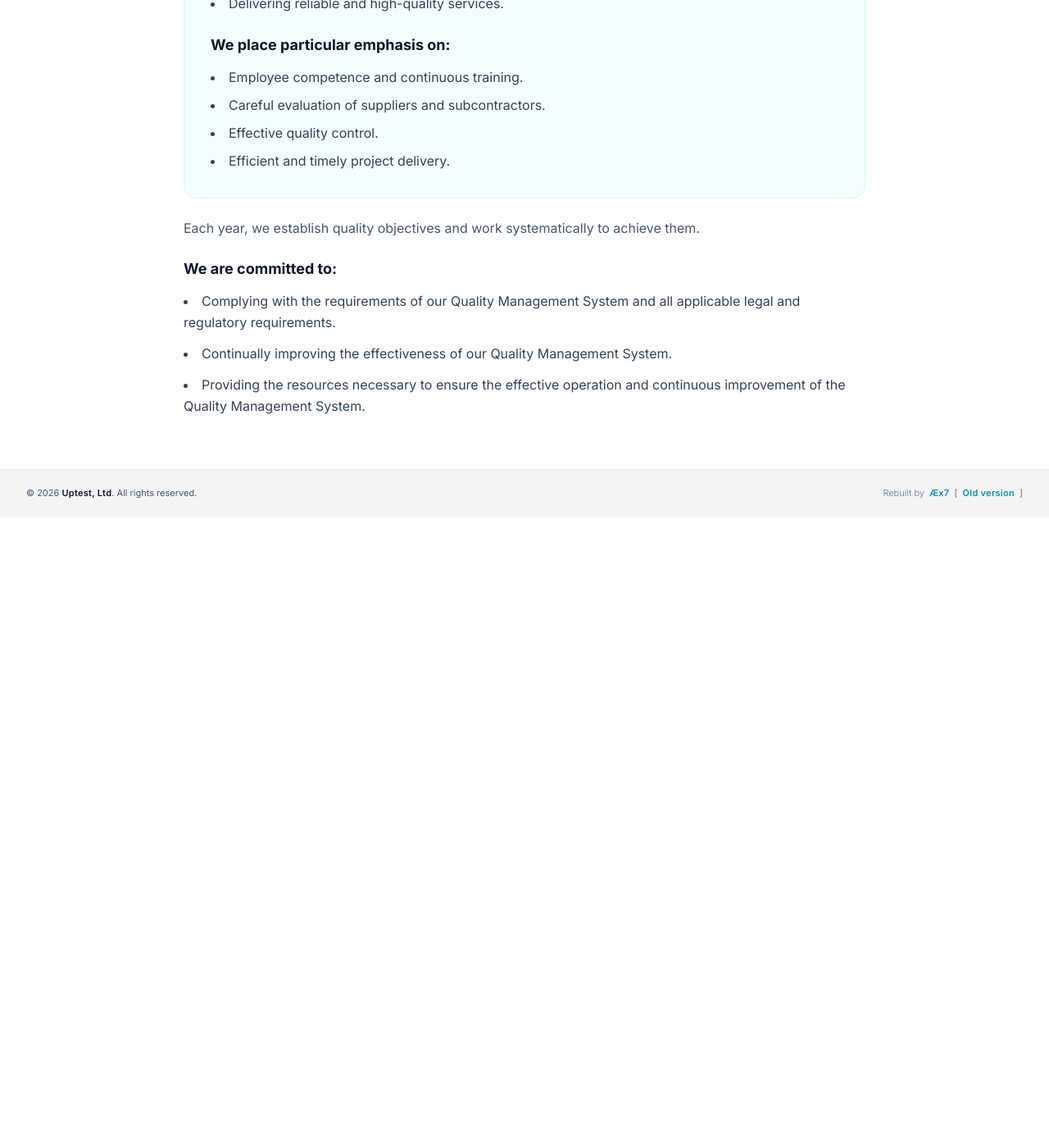
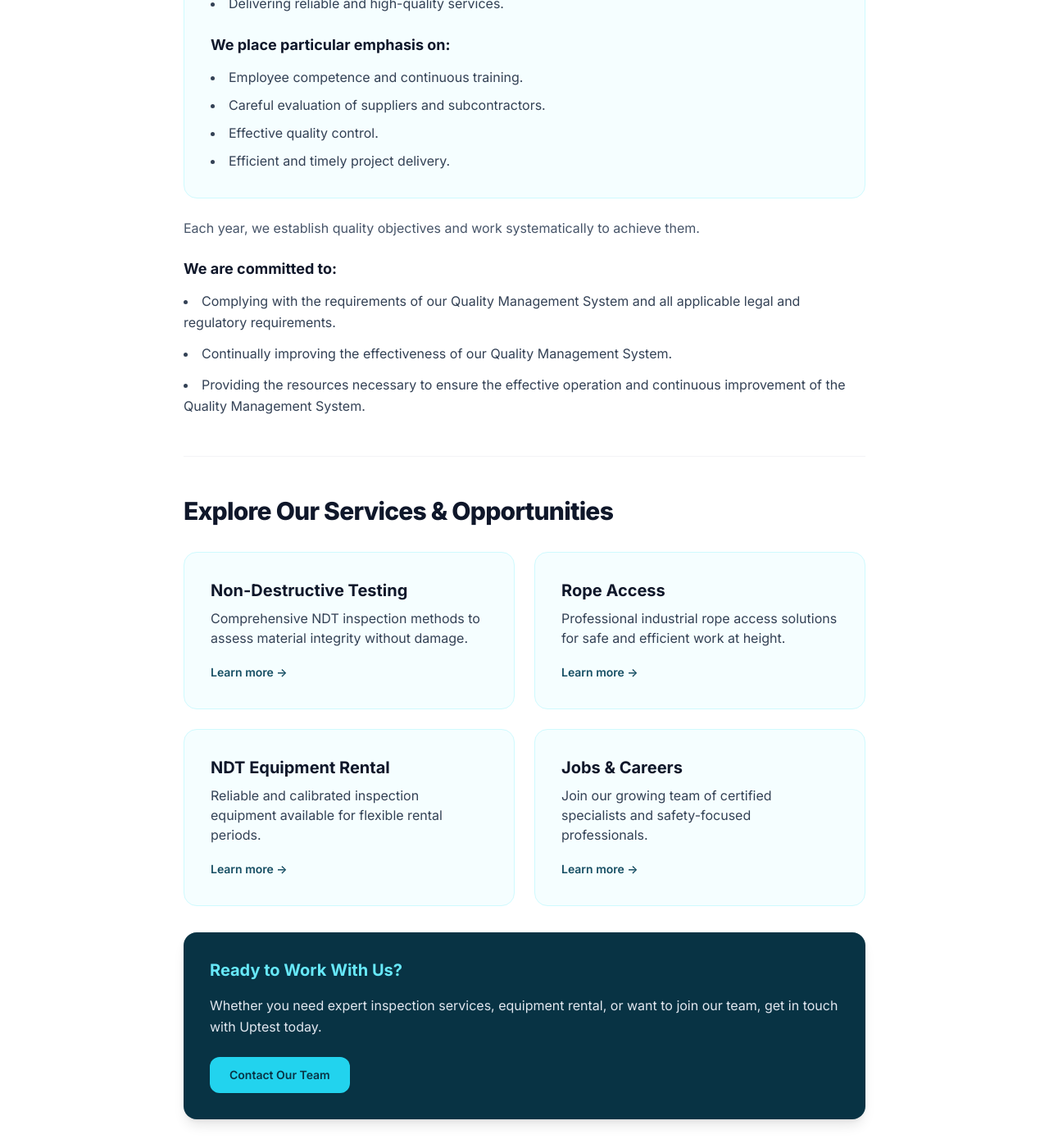
Before and after one commit to mruslys/uptest.no, a Jekyll site: the page built from about-us/index.html, in a window 1280 px wide and 1400 px high, scrolled down 1025 px. Shown: the whole window at 82% size. Built offline with Jekyll 4.4.1, drawn with Linux system fonts in a browser that asks for light colours; nearby versions of some CDN libraries; before the commit the page ends 1655 px from its top, so only the background shows below that.

Commit message:
Update index.html

```diff
--- a/about-us/index.html
+++ b/about-us/index.html
@@ -3,7 +3,9 @@ layout: page
 lang: en
 current_page: about
 title: "About Us"
+header_image: "images/uptest-neardomoji-kontrole-1.jpg"
 ---
+
 <!-- Įvadas / About Us tekstas -->
 <div class="space-y-4">
     <p class="text-lg font-normal text-slate-700">
@@ -14,7 +16,7 @@ title: "About Us"
     </p>
 </div>
 
-            <hr class="border-gray-100">
+<hr class="border-gray-100 my-8">
 
 <!-- Quality Policy dalis -->
 <div class="space-y-6">
@@ -64,3 +66,79 @@ title: "About Us"
         </ul>
     </div>
 </div>
+
+<hr class="border-gray-100 my-8">
+
+<!-- Nuorodos į paslaugas ir Call to Action -->
+<div class="space-y-8">
+    <h2 class="text-2xl sm:text-3xl font-extrabold text-slate-900 tracking-tight">
+        Explore Our Services & Opportunities
+    </h2>
+
+    <div class="grid grid-cols-1 md:grid-cols-2 gap-6">
+        <!-- NDT -->
+        <div class="bg-brand-50/50 rounded-2xl p-6 sm:p-8 border border-brand-100 flex flex-col justify-between space-y-4">
+            <div class="space-y-2">
+                <h3 class="text-xl font-bold text-slate-900">Non-Destructive Testing</h3>
+                <p class="text-base text-slate-700">Comprehensive NDT inspection methods to assess material integrity without damage.</p>
+            </div>
+            <div>
+                <a href="ndt/" class="inline-flex items-center text-sm font-semibold text-brand-900 hover:text-brand-700 transition-colors">
+                    Learn more &rarr;
+                </a>
+            </div>
+        </div>
+
+        <!-- Rope Access -->
+        <div class="bg-brand-50/50 rounded-2xl p-6 sm:p-8 border border-brand-100 flex flex-col justify-between space-y-4">
+            <div class="space-y-2">
+                <h3 class="text-xl font-bold text-slate-900">Rope Access</h3>
+                <p class="text-base text-slate-700">Professional industrial rope access solutions for safe and efficient work at height.</p>
+            </div>
+            <div>
+                <a href="rope/" class="inline-flex items-center text-sm font-semibold text-brand-900 hover:text-brand-700 transition-colors">
+                    Learn more &rarr;
+                </a>
+            </div>
+        </div>
+
+        <!-- Equipment Rental -->
+        <div class="bg-brand-50/50 rounded-2xl p-6 sm:p-8 border border-brand-100 flex flex-col justify-between space-y-4">
+            <div class="space-y-2">
+                <h3 class="text-xl font-bold text-slate-900">NDT Equipment Rental</h3>
+                <p class="text-base text-slate-700">Reliable and calibrated inspection equipment available for flexible rental periods.</p>
+            </div>
+            <div>
+                <a href="equipment/" class="inline-flex items-center text-sm font-semibold text-brand-900 hover:text-brand-700 transition-colors">
+                    Learn more &rarr;
+                </a>
+            </div>
+        </div>
+
+        <!-- Career -->
+        <div class="bg-brand-50/50 rounded-2xl p-6 sm:p-8 border border-brand-100 flex flex-col justify-between space-y-4">
+            <div class="space-y-2">
+                <h3 class="text-xl font-bold text-slate-900">Jobs & Careers</h3>
+                <p class="text-base text-slate-700">Join our growing team of certified specialists and safety-focused professionals.</p>
+            </div>
+            <div>
+                <a href="career/" class="inline-flex items-center text-sm font-semibold text-brand-900 hover:text-brand-700 transition-colors">
+                    Learn more &rarr;
+                </a>
+            </div>
+        </div>
+    </div>
+
+    <!-- Call to Action -->
+    <div class="bg-brand-950 text-white rounded-2xl p-6 sm:p-8 space-y-4 shadow-lg">
+        <h3 class="text-xl font-bold text-brand-300">Ready to Work With Us?</h3>
+        <p class="text-slate-200 text-base leading-relaxed">
+            Whether you need expert inspection services, equipment rental, or want to join our team, get in touch with Uptest today.
+        </p>
+        <div class="pt-2">
+            <a href="contacts/" class="inline-flex items-center justify-center px-6 py-3 rounded-xl font-semibold text-sm text-brand-950 bg-brand-400 hover:bg-brand-300 shadow-sm transition-all">
+                Contact Our Team
+            </a>
+        </div>
+    </div>
+</div>
```
Lines whose indentation alone changed are shown as unchanged.
